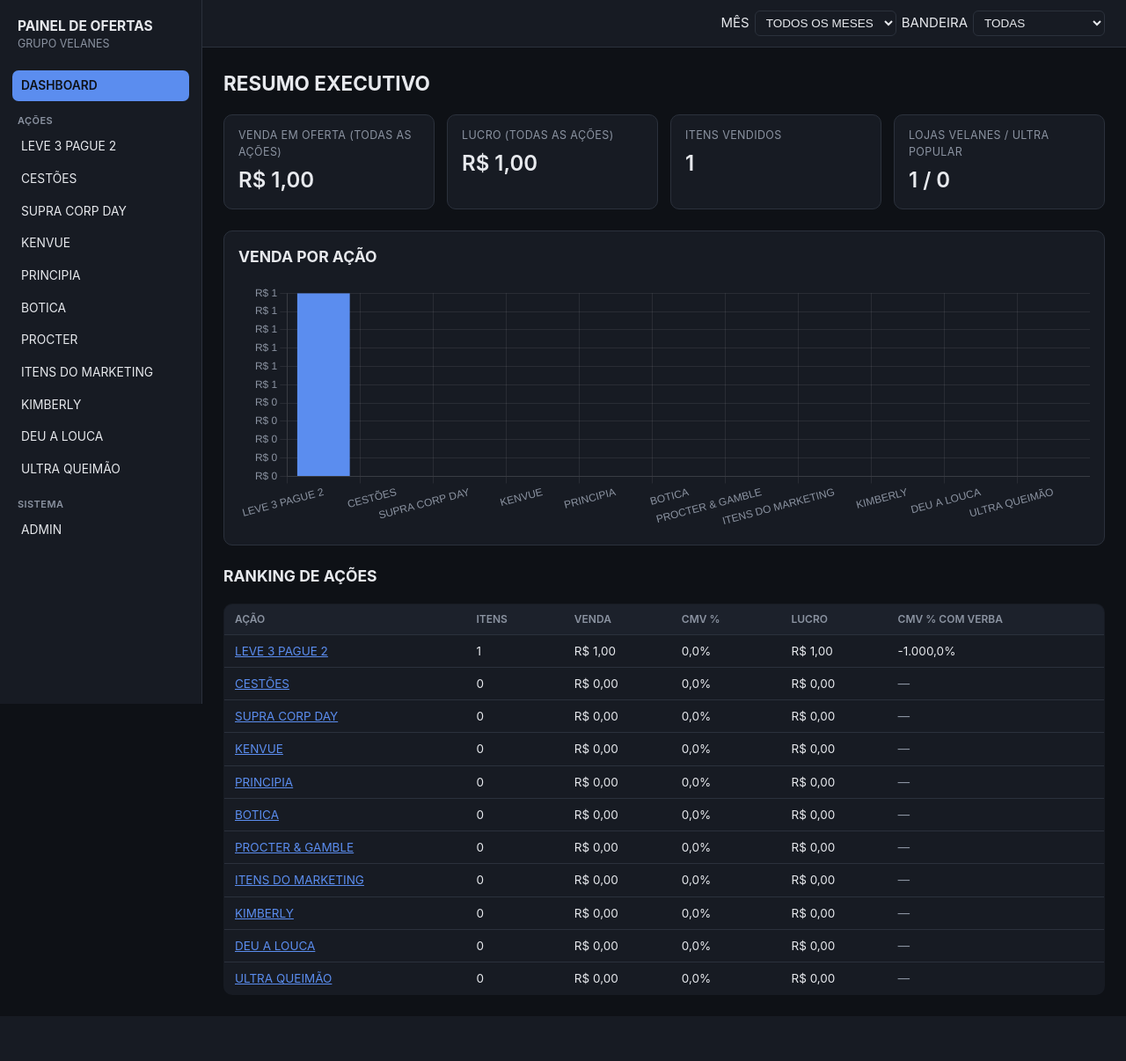
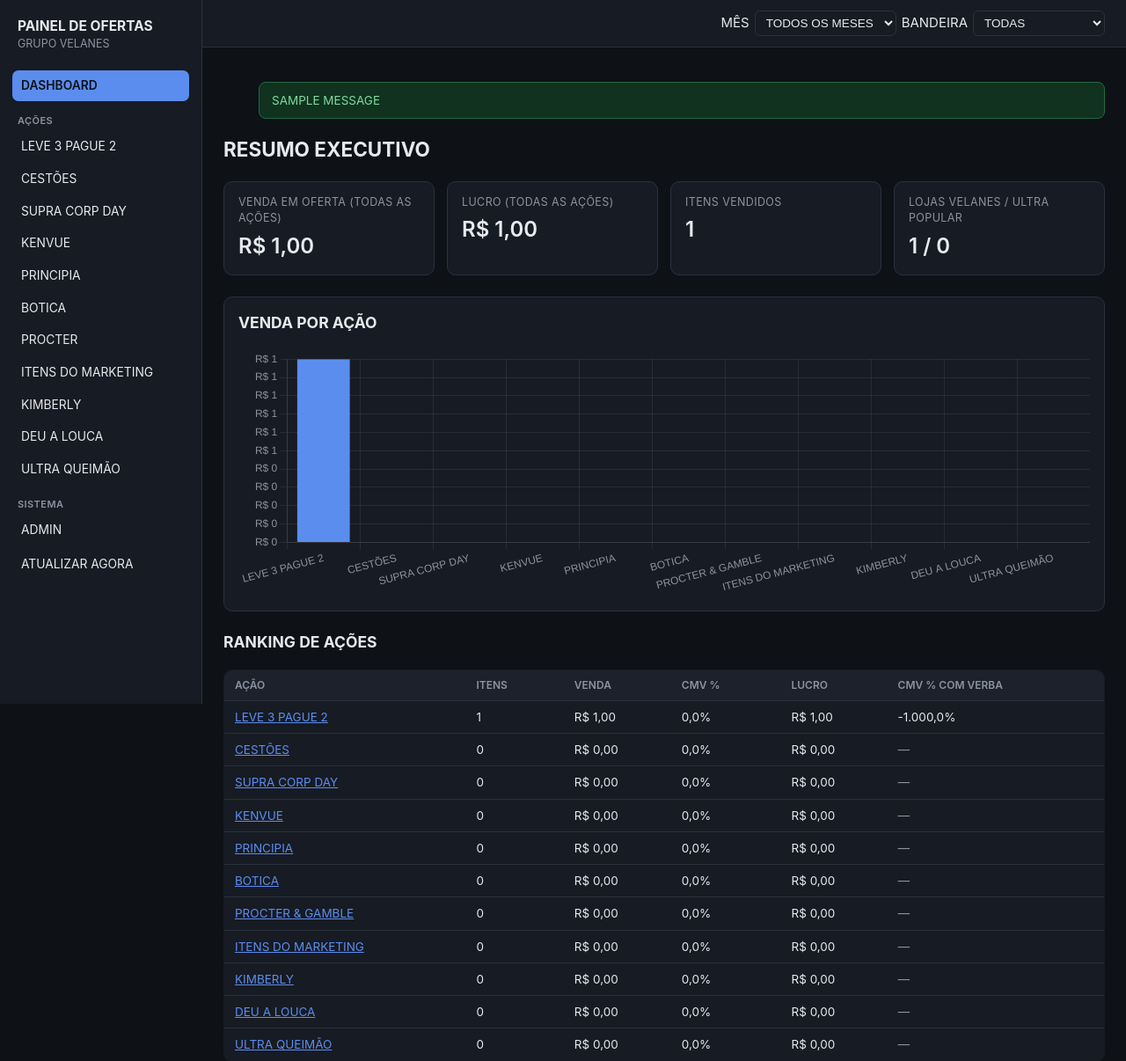
Before and after one commit to gabrielvelanes-coder/monitor-de-ofertas, a Django app: page / in a window 1280 px wide. Shown: the top 1206 px of the page at 88% size. Before the commit the page ends 1155 px from the top, so only its background shows below. Run offline with Django 5.2, Linux system fonts and the light colour scheme; tables that the repository leaves empty hold one stand-in row (values such as "Sample post"); one stand-in notice (Sample message) is shown.

Commit message:
Botao "Atualizar agora" no painel + script pro Agendador de Tarefas
Roda importar_do_banco todas --dias 7 (Kenvue/Principia/Botica) na hora,
via botao no menu Sistema, sem esperar a atualizacao automatica das 6h.
atualizar_diario.bat: mesmo comando, pra registrar no Agendador de
Tarefas do Windows (item pendente da integracao com o banco do ERP).

```diff
--- a/apps/ofertas/urls.py
+++ b/apps/ofertas/urls.py
@@ -14,4 +14,5 @@ urlpatterns = [
     path('marketing/', views.marketing, name='marketing'),
     path('kimberly/', views.kimberly, name='kimberly'),
     path('apuracao/<str:mecanica>/', views.exportar_apuracao, name='exportar_apuracao'),
+    path('atualizar/', views.atualizar_agora, name='atualizar_agora'),
 ]
--- a/apps/ofertas/views.py
+++ b/apps/ofertas/views.py
@@ -1,7 +1,10 @@
+import io
 from decimal import Decimal
 
+from django.contrib import messages
+from django.core.management import call_command
 from django.http import Http404, HttpResponse
-from django.shortcuts import render
+from django.shortcuts import redirect, render
 
 from apps.lojas.models import Loja
 from apps.produtos.models import RebaixaProduto
@@ -588,3 +591,23 @@ def exportar_apuracao(request, mecanica):
     resposta['Content-Disposition'] = f'attachment; filename="{nome_arquivo_apuracao(nome_oferta, mes)}"'
     escrever_excel_apuracao(df, dados, nome_oferta, resposta)
     return resposta
+
+
+def atualizar_agora(request):
+    """Botão "Atualizar agora" (menu Sistema) -- roda a mesma atualização
+    incremental do Agendador de Tarefas (`importar_do_banco todas --dias
+    7`), na hora, pra quem não quer esperar até 6h do dia seguinte. Só
+    atualiza as mecânicas já liberadas pro banco (Kenvue/Principia/Botica,
+    ver `importar_do_banco.MECANICAS`) -- as outras continuam só por .xls."""
+    if request.method != 'POST':
+        raise Http404()
+    saida = io.StringIO()
+    try:
+        call_command('importar_do_banco', 'todas', dias=7, stdout=saida, stderr=saida)
+        messages.success(
+            request,
+            'Kenvue, Principia e Botica atualizados do banco do ERP (últimos 7 dias).',
+        )
+    except Exception as exc:
+        messages.error(request, f'Falha ao atualizar do banco: {exc}')
+    return redirect(request.META.get('HTTP_REFERER') or 'ofertas:home')
--- a/templates/base.html
+++ b/templates/base.html
@@ -42,6 +42,20 @@
     }
     nav a:hover { background: var(--accent-bg); }
     nav a.ativo { background: var(--accent); color: #0e1116; font-weight: 600; }
+    .form-atualizar { margin-top: 4px; }
+    .form-atualizar button {
+      width: 100%; text-align: left; padding: 7px 10px; border-radius: 7px;
+      font-size: 13.8px; font-family: inherit; text-transform: uppercase;
+      background: none; color: var(--text); border: none; cursor: pointer;
+    }
+    .form-atualizar button:hover { background: var(--accent-bg); }
+    .mensagens { margin-bottom: 18px; }
+    .mensagens li {
+      list-style: none; padding: 10px 14px; border-radius: 8px; font-size: 13.5px;
+      margin-bottom: 8px; border: 1px solid var(--border);
+    }
+    .mensagens li.success { background: #10321f; border-color: #1f6b3f; color: #7fd99e; }
+    .mensagens li.error { background: #3a1414; border-color: #6b1f1f; color: #f08b8b; }
 
     .conteudo { flex: 1; min-width: 0; }
     .barra-topo {
@@ -143,6 +157,10 @@
 
         <div class="grupo-titulo">Sistema</div>
         <a href="/admin/">Admin</a>
+        <form method="post" action="{% url 'ofertas:atualizar_agora' %}" class="form-atualizar">
+          {% csrf_token %}
+          <button type="submit">Atualizar agora</button>
+        </form>
       </nav>
     </aside>
 
@@ -170,6 +188,11 @@
         </form>
       </div>
       <main>
+        {% if messages %}
+          <ul class="mensagens">
+            {% for m in messages %}<li class="{{ m.tags }}">{{ m }}</li>{% endfor %}
+          </ul>
+        {% endif %}
         {% block conteudo %}{% endblock %}
       </main>
     </div>
```
Also changed, not shown: 1 other file.
